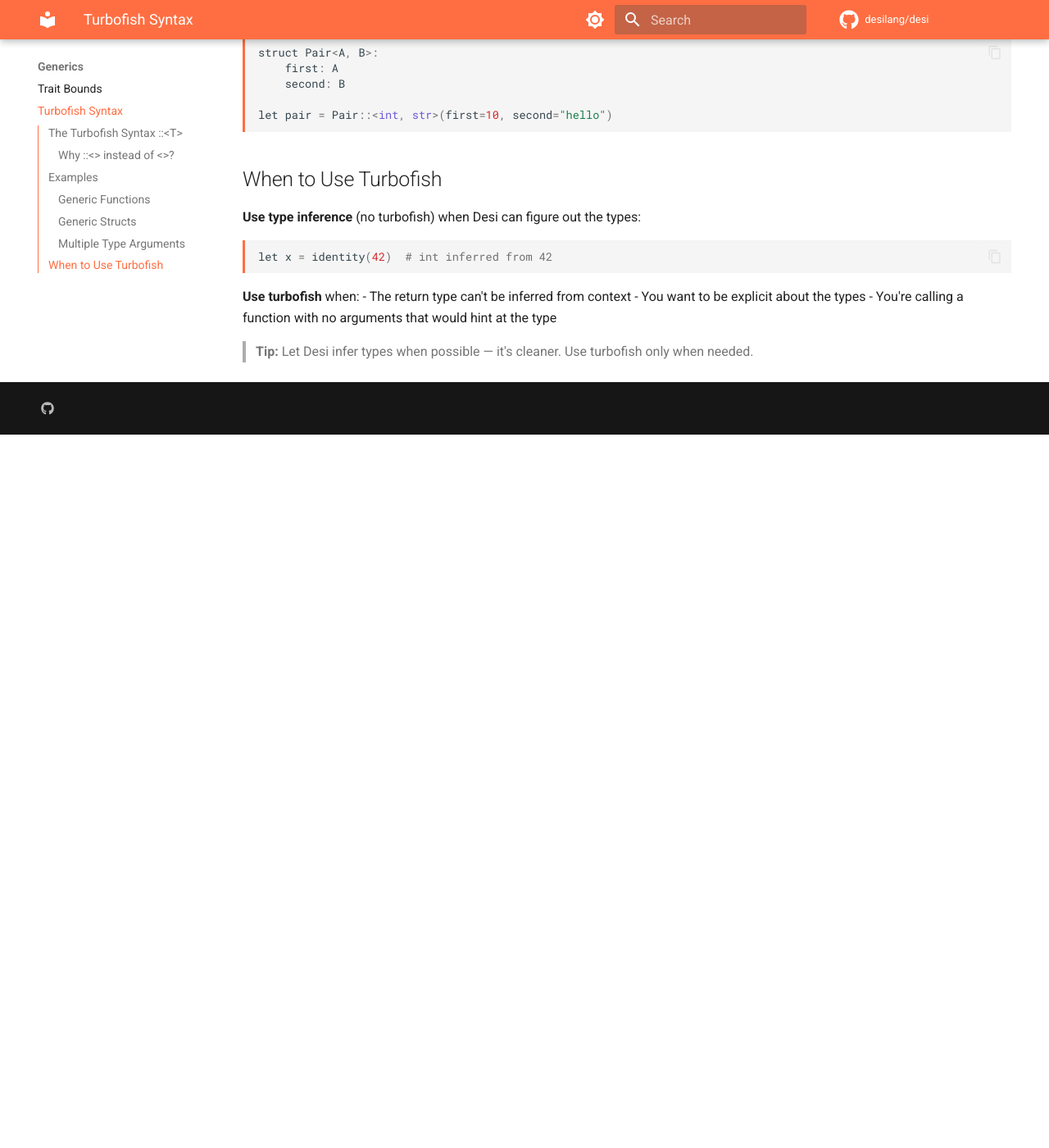
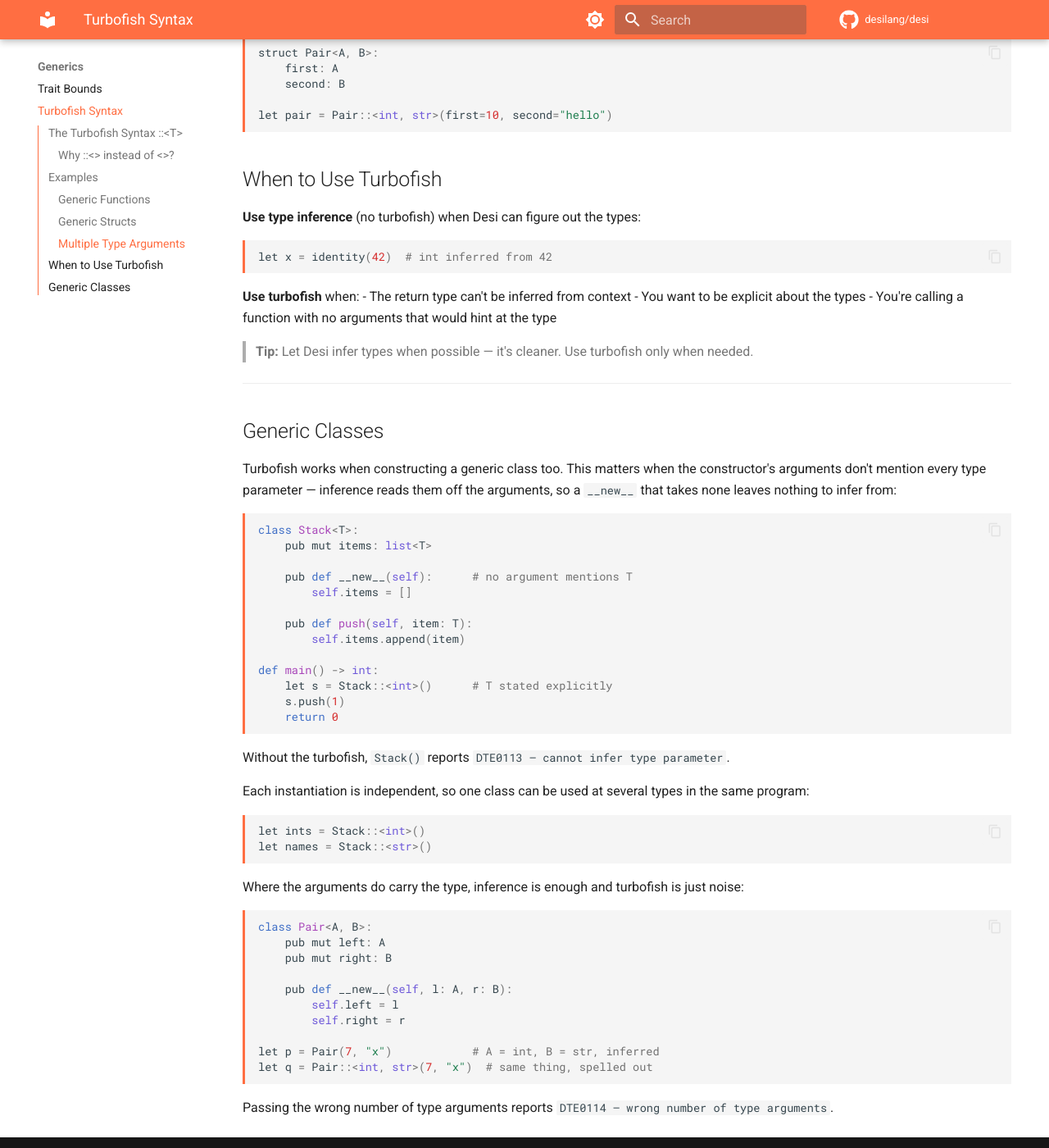
Before and after one commit to desilang/desi, an MkDocs documentation site: the page built from book/docs/generics/turbofish.md, in a window 1280 px wide and 1400 px high, scrolled down 1444 px. Shown: the whole window at 82% size. Built offline with MkDocs 1.6.1 and Material for MkDocs 9.7.7, drawn with Linux system fonts in a browser that asks for light colours; comment, search, counter and statistics services are not loaded; the version menu is left out; before the commit the page ends 1974 px from its top, so only the background shows below that.

Commit message:
feat(check): accept turbofish when constructing a generic class
A generic class whose constructor mentions its type parameter nowhere
could not be constructed at all:

    class Stack<T>:
        pub mut items: list<T>
        pub def __new__(self):      # nothing mentions T
            self.items = []

    let s = Stack()             # nothing to infer T from
    let s = Stack::<int>()      # ignored

Type arguments were inferred only from the constructor's arguments, and
call.TypeArgs was never read for a class. Turbofish already parsed and
already worked for functions; the constructor path just did not consult
it. It now takes precedence over inference in both generic paths — with
and without __new__ — so a class can also be instantiated at several types
in one program.

Wrong counts are reported rather than ignored, and mixing turbofish with
an inferable constructor is allowed: stating what would have been inferred
is not an error.

Two diagnostics gain their own codes. Generic inference failures were
reported as DTE0110, whose registered text is "argument is void — remove
expressions of kind 'none'"; a user who could not infer a type parameter
was told to remove an argument they had not written. That is now DTE0113,
"cannot infer type parameter", whose help points at turbofish, and
DTE0114 covers the type-argument count.

Not fixed here, and pre-existing: a method returning T from a generic
class emits bad IR — `list<T>.pop()` stays ptr where the monomorphized
method returns i32, because the substitution does not reach the field's
element type. Plain lists and non-generic classes are unaffected.

````diff
--- a/book/docs/generics/turbofish.md
+++ b/book/docs/generics/turbofish.md
@@ -80,3 +80,58 @@ let x = identity(42)  # int inferred from 42
 - You're calling a function with no arguments that would hint at the type
 
 > **Tip:** Let Desi infer types when possible — it's cleaner. Use turbofish only when needed.
+
+---
+
+## Generic Classes
+
+Turbofish works when constructing a generic class too. This matters when the
+constructor's arguments don't mention every type parameter — inference reads
+them off the arguments, so a `__new__` that takes none leaves nothing to infer
+from:
+
+```python
+class Stack<T>:
+    pub mut items: list<T>
+
+    pub def __new__(self):      # no argument mentions T
+        self.items = []
+
+    pub def push(self, item: T):
+        self.items.append(item)
+
+def main() -> int:
+    let s = Stack::<int>()      # T stated explicitly
+    s.push(1)
+    return 0
+```
+
+Without the turbofish, `Stack()` reports `DTE0113 — cannot infer type
+parameter`.
+
+Each instantiation is independent, so one class can be used at several types in
+the same program:
+
+```python
+let ints = Stack::<int>()
+let names = Stack::<str>()
+```
+
+Where the arguments do carry the type, inference is enough and turbofish is
+just noise:
+
+```python
+class Pair<A, B>:
+    pub mut left: A
+    pub mut right: B
+
+    pub def __new__(self, l: A, r: B):
+        self.left = l
+        self.right = r
+
+let p = Pair(7, "x")            # A = int, B = str, inferred
+let q = Pair::<int, str>(7, "x")  # same thing, spelled out
+```
+
+Passing the wrong number of type arguments reports `DTE0114 — wrong number of
+type arguments`.
````
Also changed, not shown: 3 other files.
